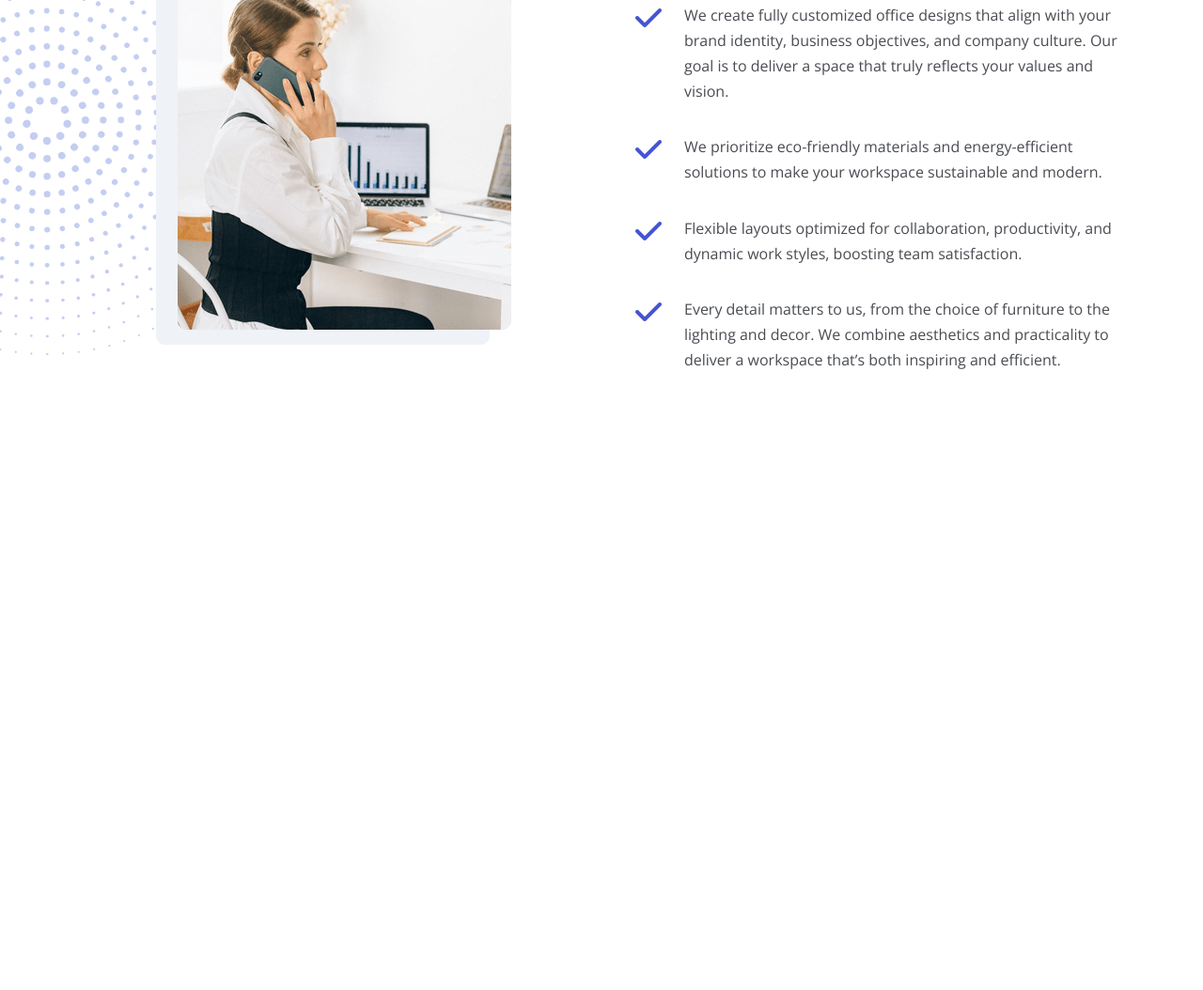
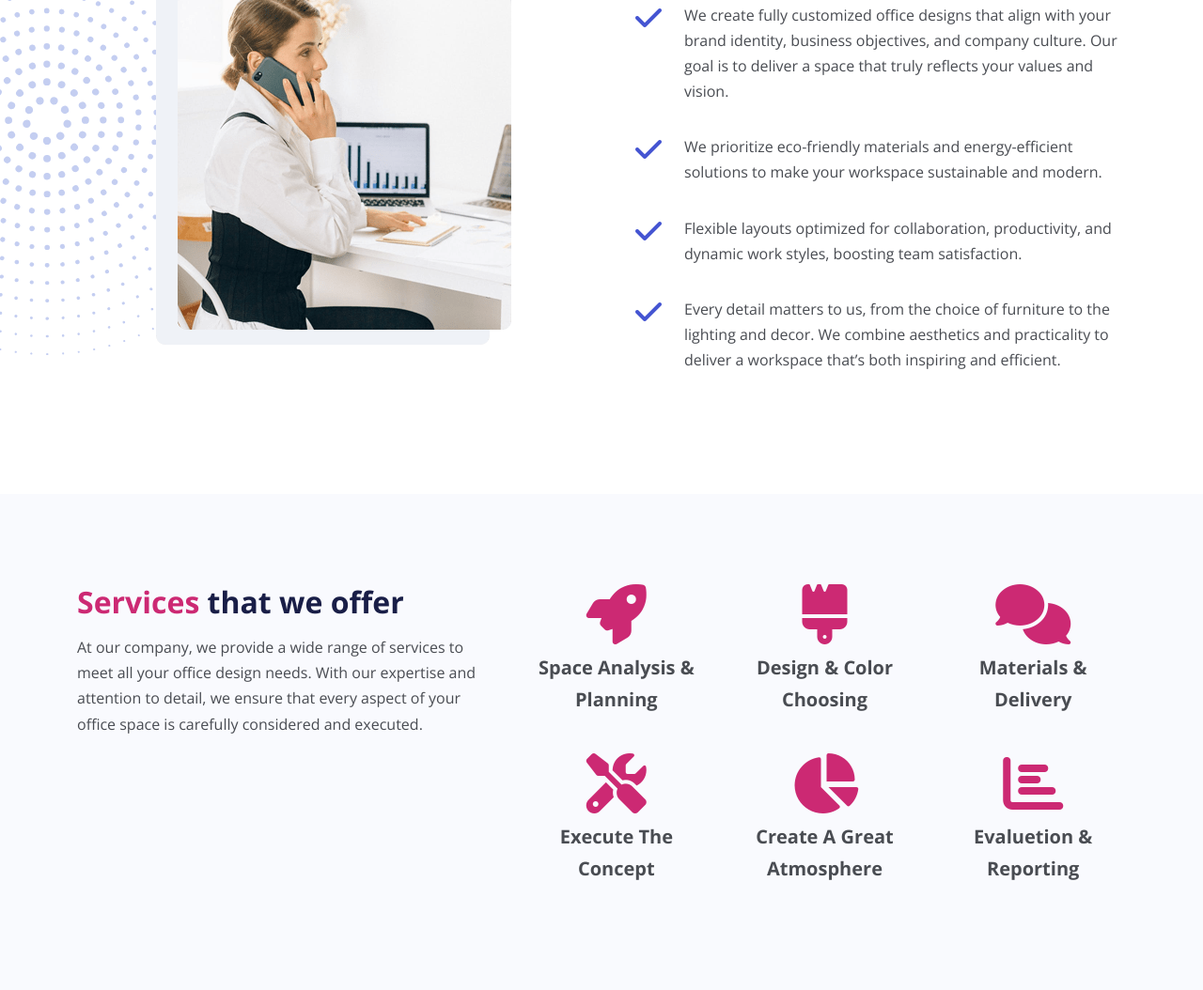
Before and after one commit to wastardy/yavin_website, a website: page index.html in a window 1280 px wide. Shown: the part 1682-2736 px from the top of the page at 94% size. Before the commit the page ends 2208 px from the top, so only its background shows below. Drawn offline with nearby package versions, Linux system fonts and the light colour scheme; files that its build step writes are made by us from their sources.

Commit message:
add services section

```diff
--- a/index.html
+++ b/index.html
@@ -232,6 +232,67 @@
             </div>
         </section>
 
+        <!-- Services -->
+        <section id="services" class="services bg-light py-6">
+            <div class="container">
+                <div class="row">
+                    <div class="col-lg-5">
+                        <div class="text-container text-center text-lg-start">
+                            <h2>
+                                <span class="text-secondary">Services</span>
+                                that we offer
+                            </h2>
+                            <p>
+                                At our company, we provide a wide range of services
+                                to meet all your office design needs. With our
+                                expertise and attention to detail, we ensure that
+                                every aspect of your office space is carefully
+                                considered and executed.
+                            </p>
+                        </div>
+                    </div>
+                    <div class="col-lg-7">
+                        <!-- First Row -->
+                        <div class="row mb-4">
+                            <div class="col-md-4 d-flex flex-column align-items-center text-center">
+                                <i class="fas fa-rocket fa-4x text-secondary mb-2"></i>
+                                <p class="fs-5 fw-bold">Space Analysis & Planning</p>
+                            </div>
+
+                            <div class="col-md-4 d-flex flex-column align-items-center text-center">
+                                <i class="fas fa-brush fa-4x text-secondary mb-2"></i>
+                                <p class="fs-5 fw-bold">Design & Color Choosing</p>
+                            </div>
+
+                            <div class="col-md-4 d-flex flex-column align-items-center text-center">
+                                <i class="fas fa-comments fa-4x text-secondary mb-2"></i>
+                                <p class="fs-5 fw-bold">Materials & Delivery</p>
+                            </div>
+                        </div>
+
+                        <!-- Second Row -->
+                        <div class="row">
+                            <div class="col-md-4 d-flex flex-column align-items-center text-center">
+                                <i class="fas fa-tools fa-4x text-secondary mb-2"></i>
+                                <p class="fs-5 fw-bold">Execute The Concept</p>
+                            </div>
+
+                            <div class="col-md-4 d-flex flex-column align-items-center text-center">
+                                <i class="fas fa-chart-pie fa-4x text-secondary mb-2"></i>
+                                <p class="fs-5 fw-bold">Create A Great Atmosphere</p>
+                            </div>
+
+                            <div class="col-md-4 d-flex flex-column align-items-center text-center">
+                                <i class="fas fa-chart-bar fa-4x text-secondary mb-2"></i>
+                                <p class="fs-5 fw-bold">Evaluetion & Reporting</p>
+                            </div>
+                        </div>
+                    </div>
+                </div>
+            </div>
+        </section>
+
+
         <script src="js/bootstrap.bundle.min.js"></script>
         <script src="js/script.js"></script>
     </body>
--- a/scss/styles.scss
+++ b/scss/styles.scss
@@ -105,4 +105,13 @@
     .header .img-container {
         margin-top: 25px;
     }
+
+    .services .col-md-4 {
+        border-bottom: 1px #ccc solid;
+        margin: 10px 0px 30px;
+    }
+
+    .services .col-md-4:last-child {
+        margin: 10px 0px 0px;
+    }
 }
```
